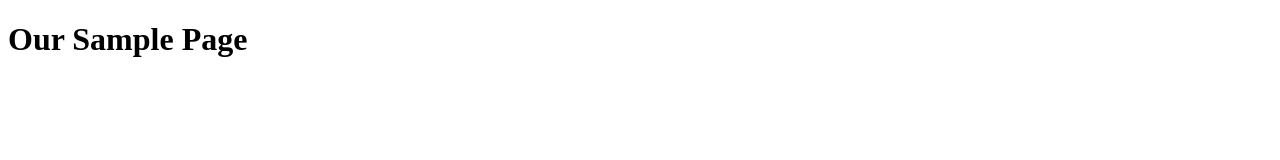
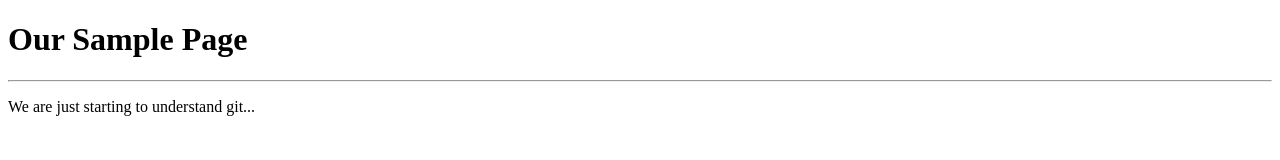
Before and after one commit to messagewaleed/waqservices, a plain HTML site: page index.html in a window 1280 px wide. Drawn offline with Linux system fonts and the light colour scheme.

```diff
--- a/index.html
+++ b/index.html
@@ -6,5 +6,9 @@
 </head>
 <body>
 	<h1>Our Sample Page</h1>
+	<hr>
+	<p>
+		We are just starting to understand git...
+	</p>
 </body>
 </html>
```
